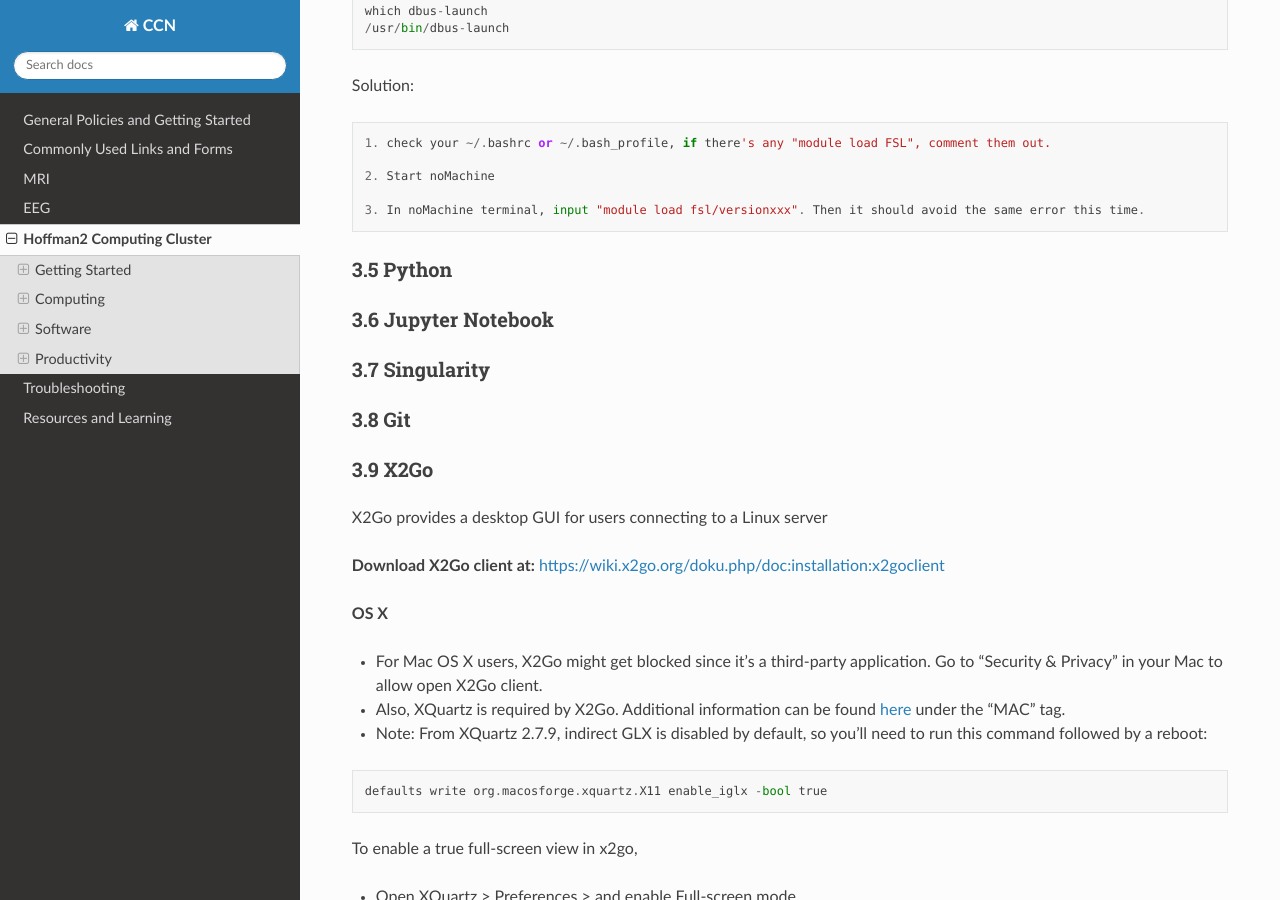
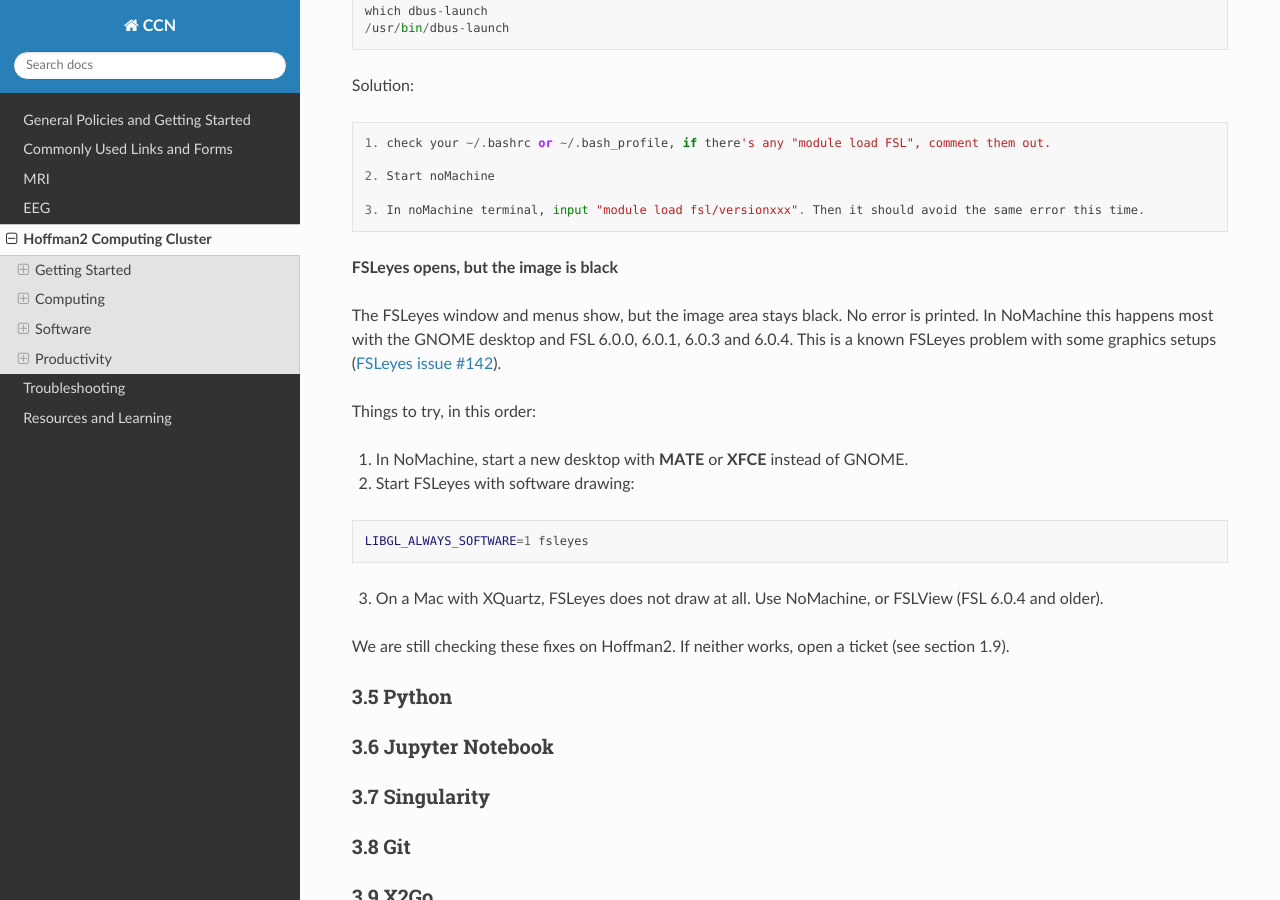
Before and after one commit to CCN-Support/CCN_Wiki, a Sphinx documentation site: the page built from docs/source/hoffman.rst, in a window 1280 px wide and 900 px high, scrolled down 42428 px. Built offline with Sphinx 7.4.7 and the Read the Docs theme 3.1.0, drawn with Linux system fonts in a browser that asks for light colours.

Commit message:
Add FSLeyes black image known issue to Hoffman section 3.4.6

```diff
--- a/docs/source/hoffman.rst
+++ b/docs/source/hoffman.rst
@@ -2386,6 +2386,23 @@ Solution:
 
   3. In noMachine terminal, input "module load fsl/versionxxx". Then it should avoid the same error this time.
 
+**FSLeyes opens, but the image is black**
+
+The FSLeyes window and menus show, but the image area stays black. No error is printed. In NoMachine this happens most with the GNOME desktop and FSL 6.0.0, 6.0.1, 6.0.3 and 6.0.4. This is a known FSLeyes problem with some graphics setups (`FSLeyes issue #142 <https://github.com/pauldmccarthy/fsleyes/issues/142>`_).
+
+Things to try, in this order:
+
+1. In NoMachine, start a new desktop with **MATE** or **XFCE** instead of GNOME.
+2. Start FSLeyes with software drawing:
+
+.. code-block:: bash
+
+  LIBGL_ALWAYS_SOFTWARE=1 fsleyes
+
+3. On a Mac with XQuartz, FSLeyes does not draw at all. Use NoMachine, or FSLView (FSL 6.0.4 and older).
+
+We are still checking these fixes on Hoffman2. If neither works, open a ticket (see section 1.9).
+
 3.5 Python
 ~~~~~~~~~~
 3.6 Jupyter Notebook
```
